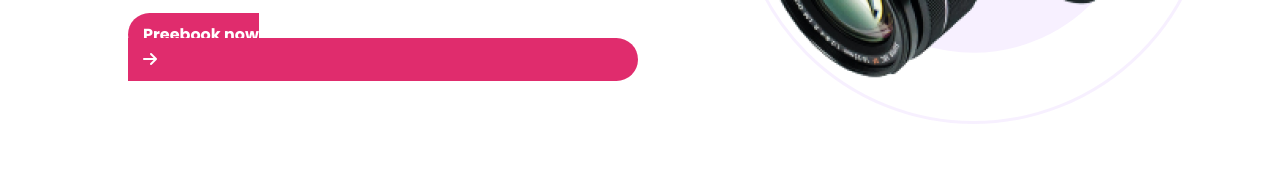
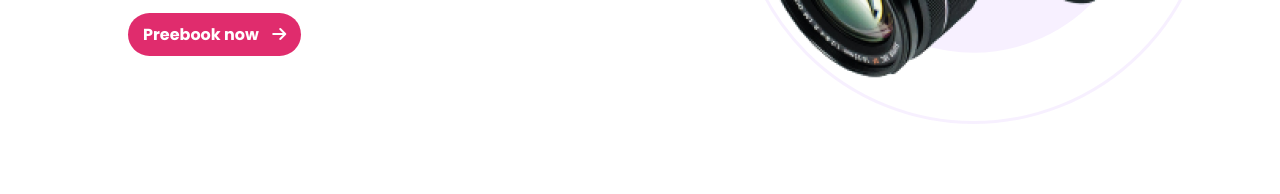
Before and after one commit to monirzkhan/portfolio-m9.5-infulencer-gear, a plain HTML site: page index.html in a window 1280 px wide. Shown: the part 553-747 px from the top of the page. Drawn offline with Linux system fonts and the light colour scheme.

Commit message:
font aswesome problem solved

```diff
--- a/style.css
+++ b/style.css
@@ -117,7 +117,8 @@
 
 .arrow {
     display: inline;
-    padding-left: 15px;
+    padding-left: 10px;
+    width: auto;
 }
 
 /* Clients Style  */
```
Also changed, not shown: index.html (+1 -0 lines).
